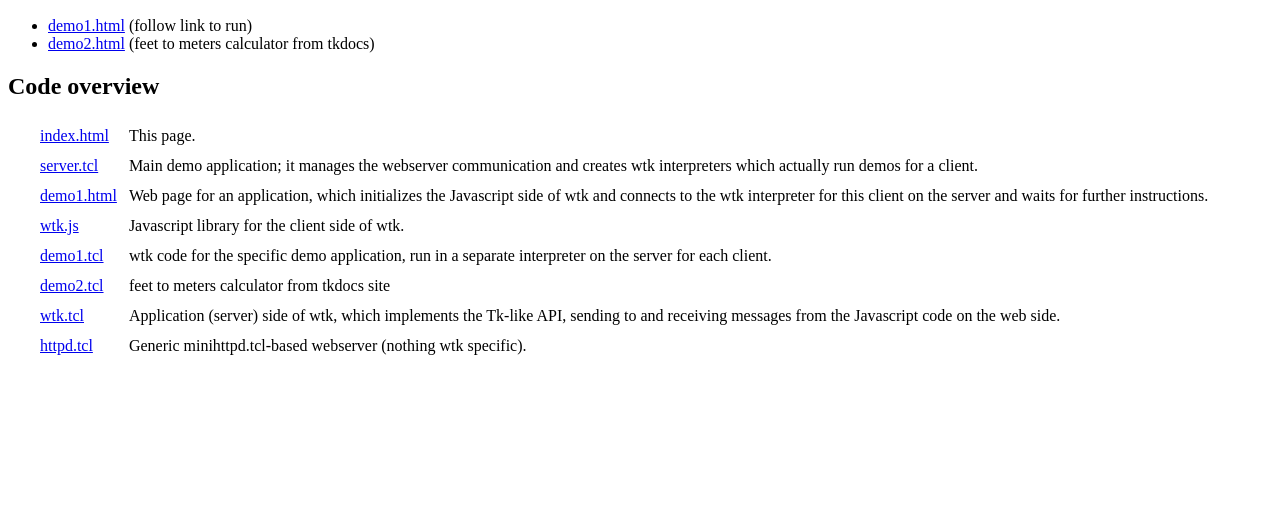
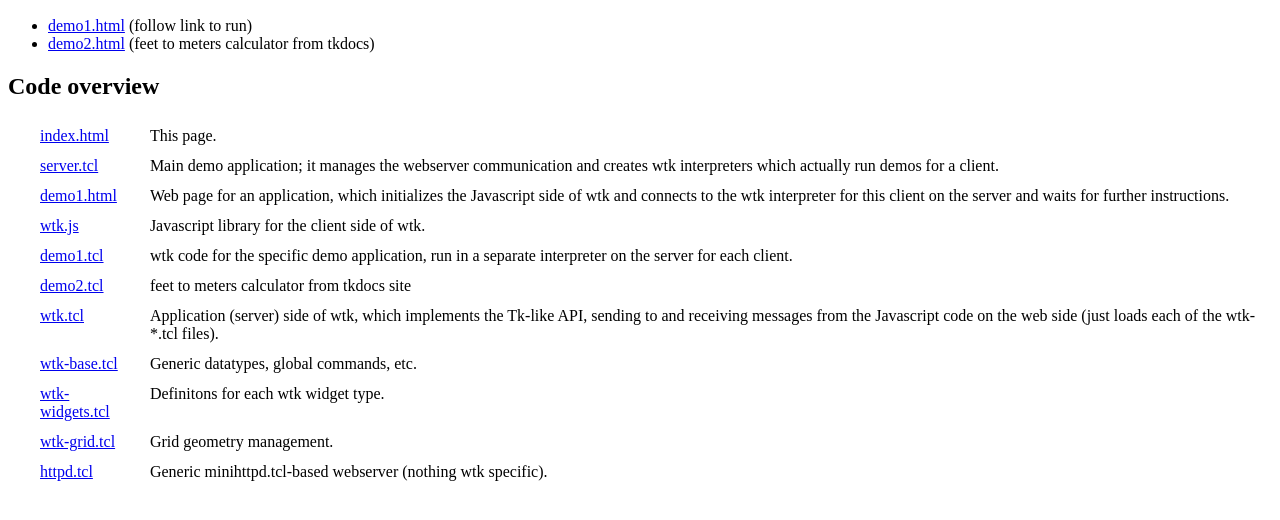
Before and after one commit to roseman/wtk, a plain HTML site: page index.html in a window 1280 px wide. Shown: the part 96-616 px from the top of the page. Drawn offline with Linux system fonts and the light colour scheme.

Commit message:
broke up wtk.tcl into multiple files

```diff
--- a/index.html
+++ b/index.html
@@ -25,7 +25,11 @@ table tr td {vertical-align:top;padding:5px;}
 <tr><td><a href="src.html?f=demo1.tcl">demo1.tcl</a></td><td>wtk code for the specific demo application, run in a separate interpreter on the server for each client.</td></tr>
 <tr><td><a href="src.html?f=demo2.tcl">demo2.tcl</a></td><td>feet to meters calculator from tkdocs site</td></tr>
 <tr><td><a href="src.html?f=wtk.tcl">wtk.tcl</a></td><td>Application (server) side of wtk, which implements the Tk-like API, sending to and receiving messages
-	from the Javascript code on the web side.</td></tr>
+	from the Javascript code on the web side (just loads each of the wtk-*.tcl files).</td></tr>
+<tr><td><a href="src.html?f=wtk-base.tcl">wtk-base.tcl</a></td><td>Generic datatypes, global commands, etc.</td></tr>
+<tr><td><a href="src.html?f=wtk-widgets.tcl">wtk-widgets.tcl</a></td><td>Definitons for each wtk widget type.</td></tr>
+<tr><td><a href="src.html?f=wtk-grid.tcl">wtk-grid.tcl</a></td><td>Grid geometry management.</td></tr>
+
 <tr><td><a href="src.html?f=httpd.tcl">httpd.tcl</a></td><td>Generic minihttpd.tcl-based webserver (nothing wtk specific).</td></tr>
 </table>
 </body>
```
Also changed, not shown: 4 other files.
